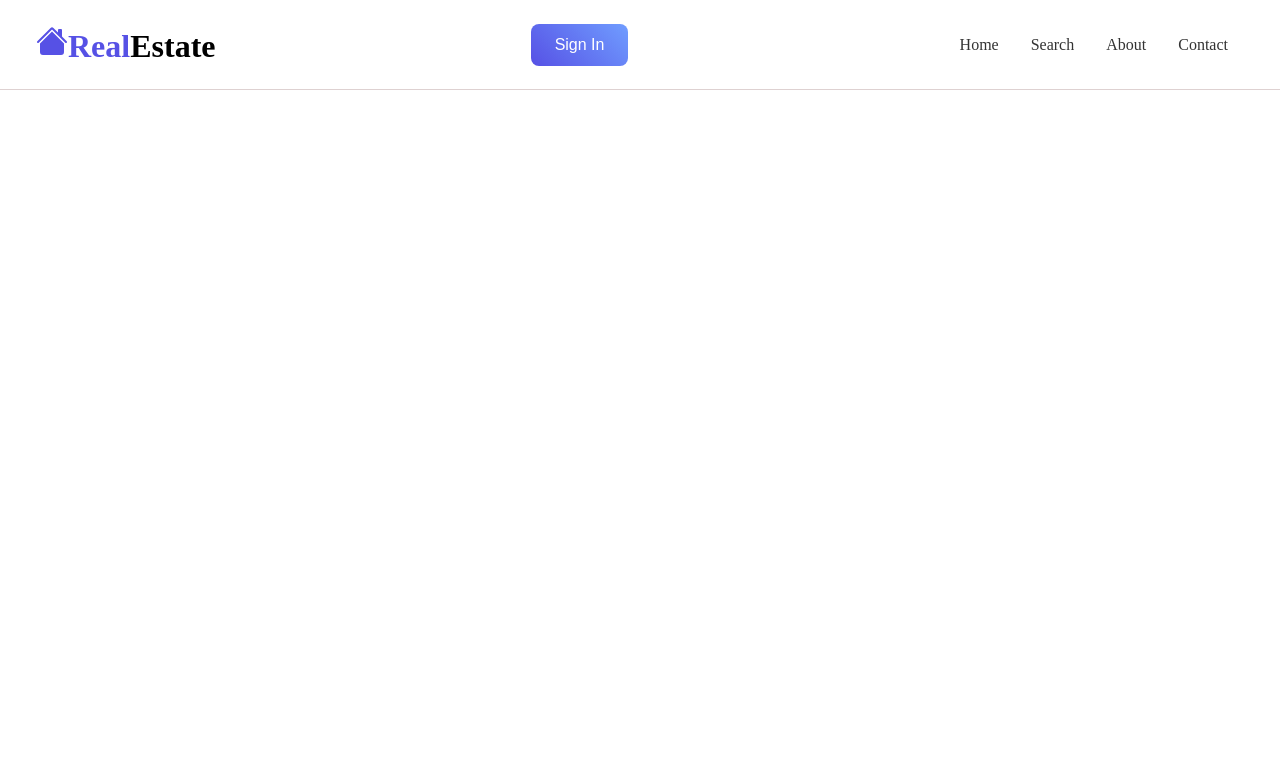
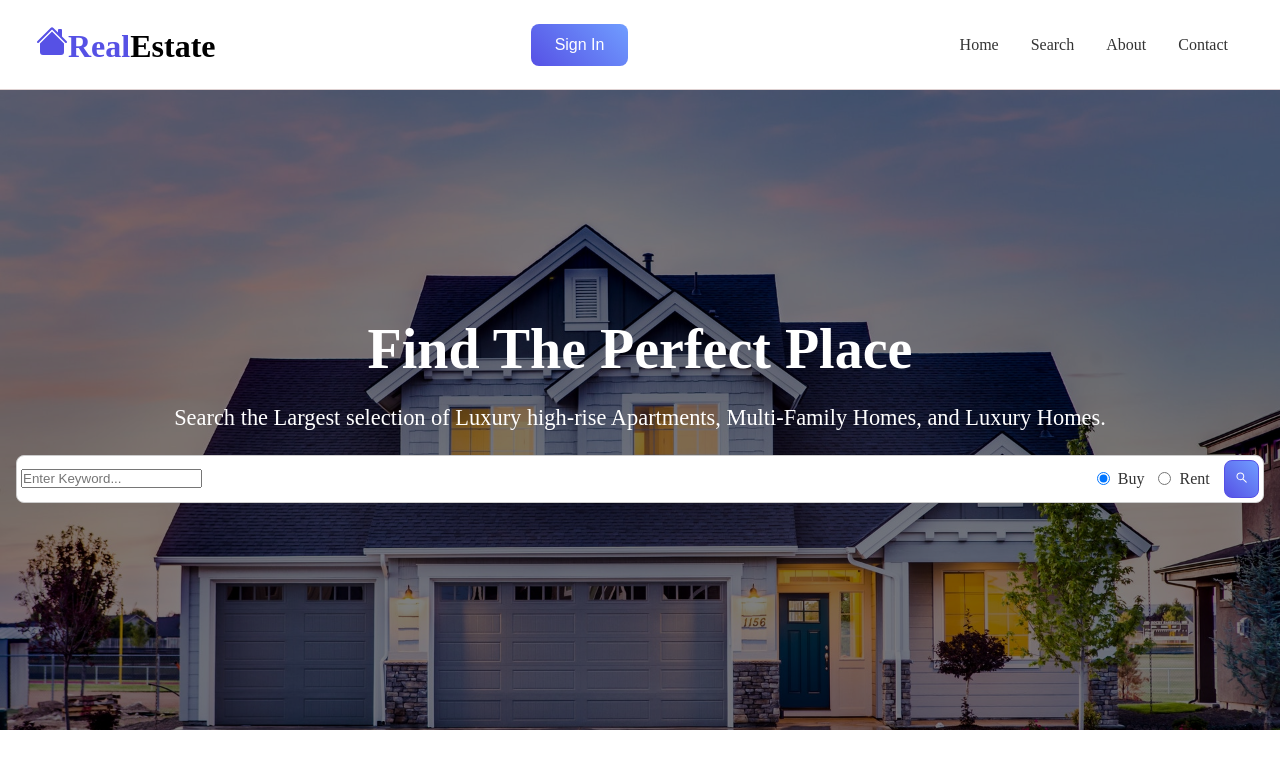
Before and after one commit to NjokuAnthony/real-estate, a React (Create React App) app: page / in a window 1280 px wide. Shown: the top 768 px of the page. Built offline with nearby package versions, Linux system fonts and the light colour scheme.

Commit message:
components and assets add

```diff
--- a/src/App.js
+++ b/src/App.js
@@ -1,10 +1,12 @@
 import React from 'react';
 import Navbar from './components/navbar/Navbar';
+import Hero from './components/hero/Hero';
 
 function App() {
   return (
     <div>
       <Navbar />
+      <Hero />
     </div>
   );
 }
--- /dev/null
+++ b/src/components/hero/Hero.css
@@ -0,0 +1,92 @@
+.hero {
+    background-color: rgba(0, 0, 0, .5);
+    color: #fff;
+    height: 80vh;
+    width: 100%;
+    position: relative;
+    margin-bottom: 4rem;
+}
+
+.hero::before {
+    content: '';
+    background: url('../../assets/hero-img.jpg') no-repeat center center/cover;
+    position: absolute;
+    height: 100%;
+    width: 100%;
+    z-index: -1;
+    top: 0;
+    left: 0;
+}
+
+.hero .content {
+    height: 100%;
+    display: flex;
+    flex-direction: column;
+    justify-content: center;
+    text-align: center;
+    min-width: 700px;
+    margin: auto;
+    padding: 1rem;
+}
+
+.hero h1{
+    font-size: 3.5rem;
+}
+
+.hero .search-text {
+    margin: 1.5rem;
+    font-size: 1.4rem;
+}
+
+.search {
+    display: flex;
+    background-color: #fff;
+    color: #333;
+    justify-content: space-between;
+    align-items: center;
+    border: 1px solid #ccc;
+    padding: 4px;border-radius: 8px;
+}
+
+.search input [type=text] {
+    border: transparent;
+    border-color: transparent;
+    width: 400px;
+    font-size: 1.2rem;
+    font-family: 'Raleway' 'Lucida Sans', 'Lucida Sans Regular', 'Lucida Grande', 'Lucida Sans Unicode', Geneva, Verdana, sans-serif;
+}
+
+.search input[type=text]:focus {
+    outline: none;
+}
+
+.search label {
+    padding: 0 14px 0 8px;
+}
+
+.search .radio {
+    display: flex;
+    align-items: center;
+}
+
+.search button {
+    background-image: linear-gradient(45deg, #5651e5 0%, #709dff 100%);
+    border: 1px solid #5651e5;
+    color: #fff;
+    padding: 10px;
+    border-radius: 8px;
+    cursor: pointer;
+}
+
+@media screen and (max-width: 940px) {
+    .hero {
+        height: 70vh;
+    }
+    .hero h1 {
+        font-size: 2.5rem;
+    }
+
+    .search input[type=text] {
+        width: 100%;
+    }
+}
--- /dev/null
+++ b/src/components/hero/Hero.jsx
@@ -0,0 +1,31 @@
+import React from 'react'
+import {AiOutlineSearch} from 'react-icons/ai'
+
+
+import './Hero.css'
+
+const Hero = () => {
+  return (
+    <div className='hero'>
+        <div className='content'>
+            <h1>Find The Perfect Place</h1>
+            <p className='search-text'>Search the Largest selection of Luxury high-rise Apartments, Multi-Family Homes, and Luxury Homes.</p>
+            <form className='search'>
+                <div >
+                    <input type='text' placeholder='Enter Keyword...' />
+                </div>
+                <div className='radio'>
+                    <input type='radio' checked />
+                    <label>Buy</label>
+                    <input type="radio" />
+                    <label>Rent</label>
+                    <button type='submit'><AiOutlineSearch className='icon' /></button>
+                </div>
+            </form>
+
+        </div>
+    </div>
+  )
+}
+
+export default Hero
--- a/src/components/navbar/Navbar.jsx
+++ b/src/components/navbar/Navbar.jsx
@@ -28,7 +28,7 @@
             </ul>
 
             <div className='hamburger' onClick={handleClick}>
-              <HiOutlineMenuAlt4 className='icon'/>
+              {click ? (<FaRegTimesCircle className='icon' />) : (<HiOutlineMenuAlt4 className='icon'/>)}
             </div>
         </div>
     </div>
--- a/src/components/navbar/navbar.css
+++ b/src/components/navbar/navbar.css
@@ -33,13 +33,13 @@
     font-size: 2rem;
 }
 
-@media (max-width: 940px) {
+@media screen and (max-width: 940px) {
     .hamburger {
         display: block;
     }
 
     .navbar .nav-menu {
-        background: rgba(255,255,255, .98);
+        background: rgba(229, 225, 225, 0.98);
         position: absolute;
         top: 90px;
         display: flex;
@@ -49,11 +49,11 @@
         width: 100%;
         transition: 0.4s ease-in-out;
         z-index: 10;
-        right: 100%;
+        left: -100%;
     }
 
-    .nabar .active {
-        right: 0;
+    .navbar .active {
+        left: 0;
     }
     .navbar .nav-menu li a {
         font-size: 2rem;
```
